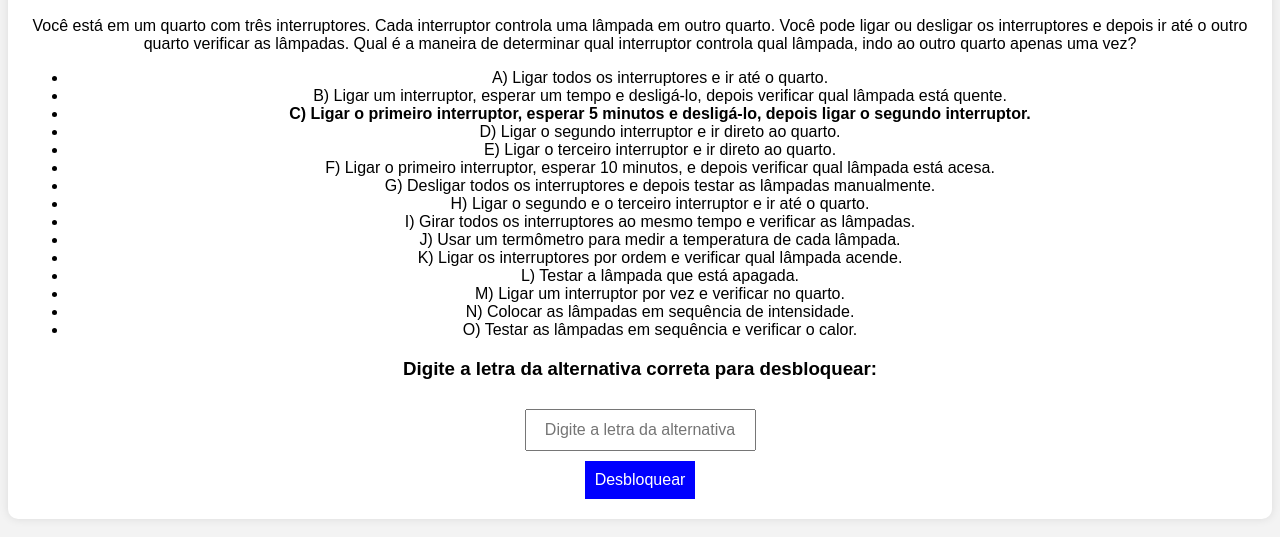
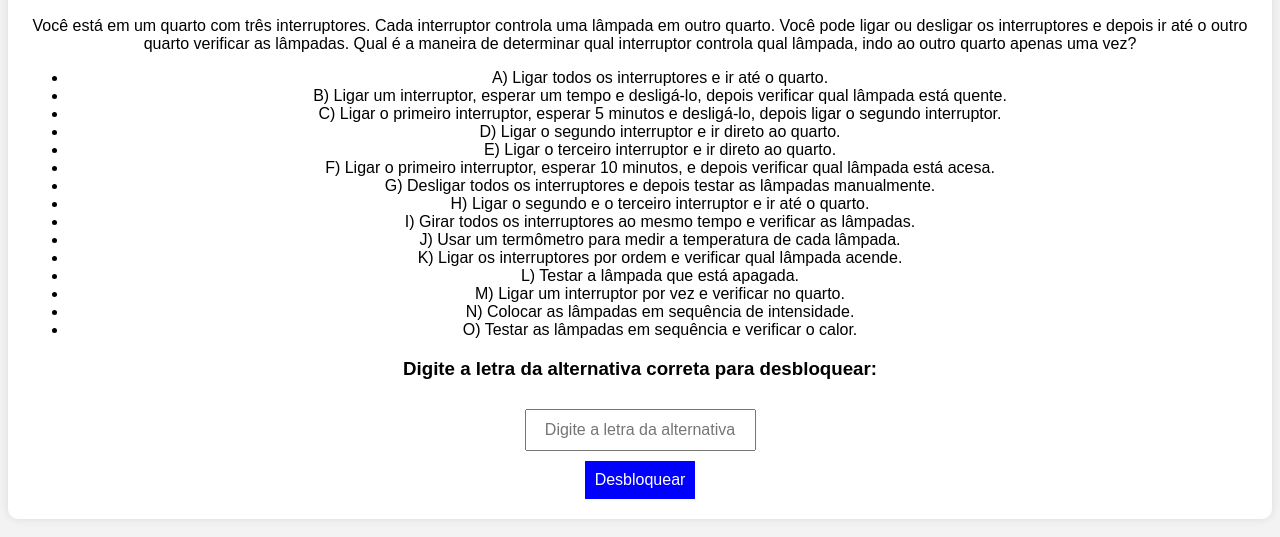
Before and after one commit to eng-pablo-tec/enigma3, a plain HTML site: page index.html in a window 1280 px wide. Shown: the part 213-750 px from the top of the page. Drawn offline with Linux system fonts and the light colour scheme.

Commit message:
Update index.html

```diff
--- a/index.html
+++ b/index.html
@@ -73,7 +73,7 @@
         <ul>
             <li>A) Ligar todos os interruptores e ir até o quarto.</li>
             <li>B) Ligar um interruptor, esperar um tempo e desligá-lo, depois verificar qual lâmpada está quente.</li>
-            <li><b>C) Ligar o primeiro interruptor, esperar 5 minutos e desligá-lo, depois ligar o segundo interruptor.</b></li>
+            <li>C) Ligar o primeiro interruptor, esperar 5 minutos e desligá-lo, depois ligar o segundo interruptor.</li>
             <li>D) Ligar o segundo interruptor e ir direto ao quarto.</li>
             <li>E) Ligar o terceiro interruptor e ir direto ao quarto.</li>
             <li>F) Ligar o primeiro interruptor, esperar 10 minutos, e depois verificar qual lâmpada está acesa.</li>
```
